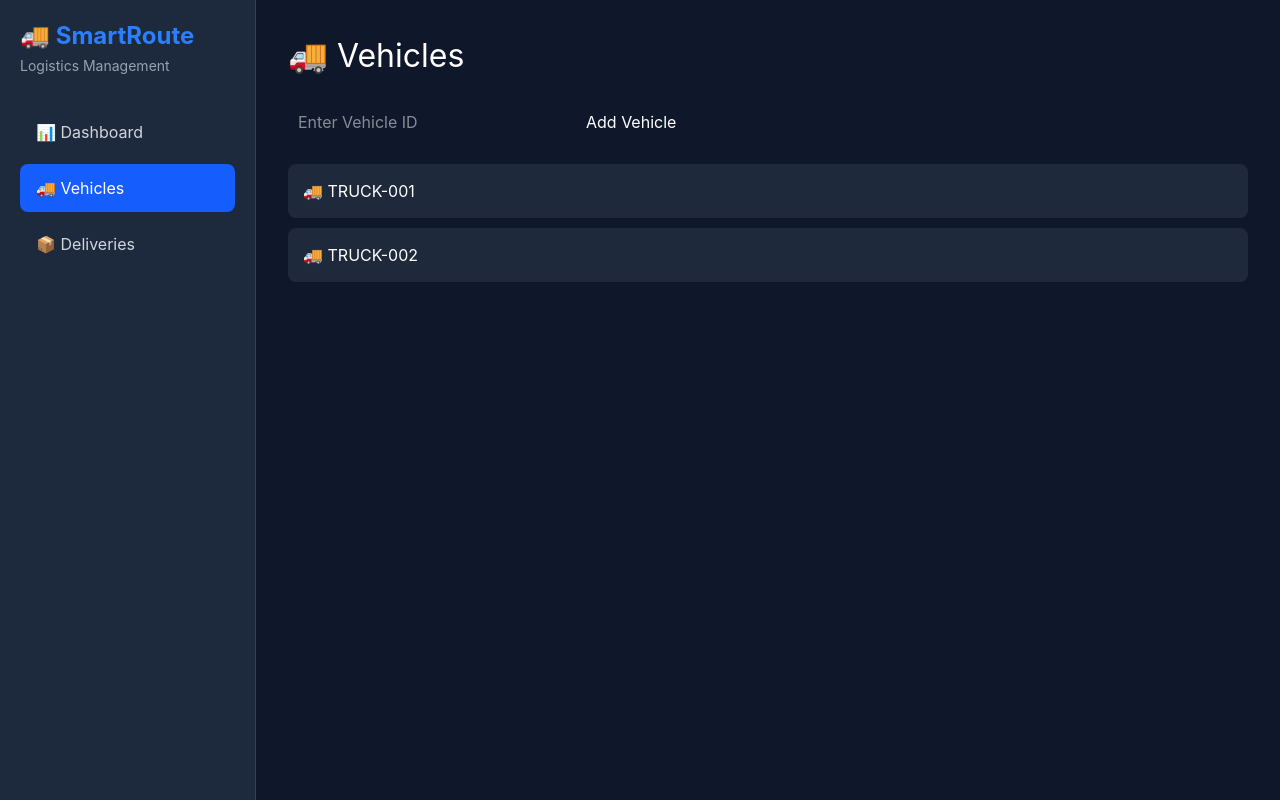
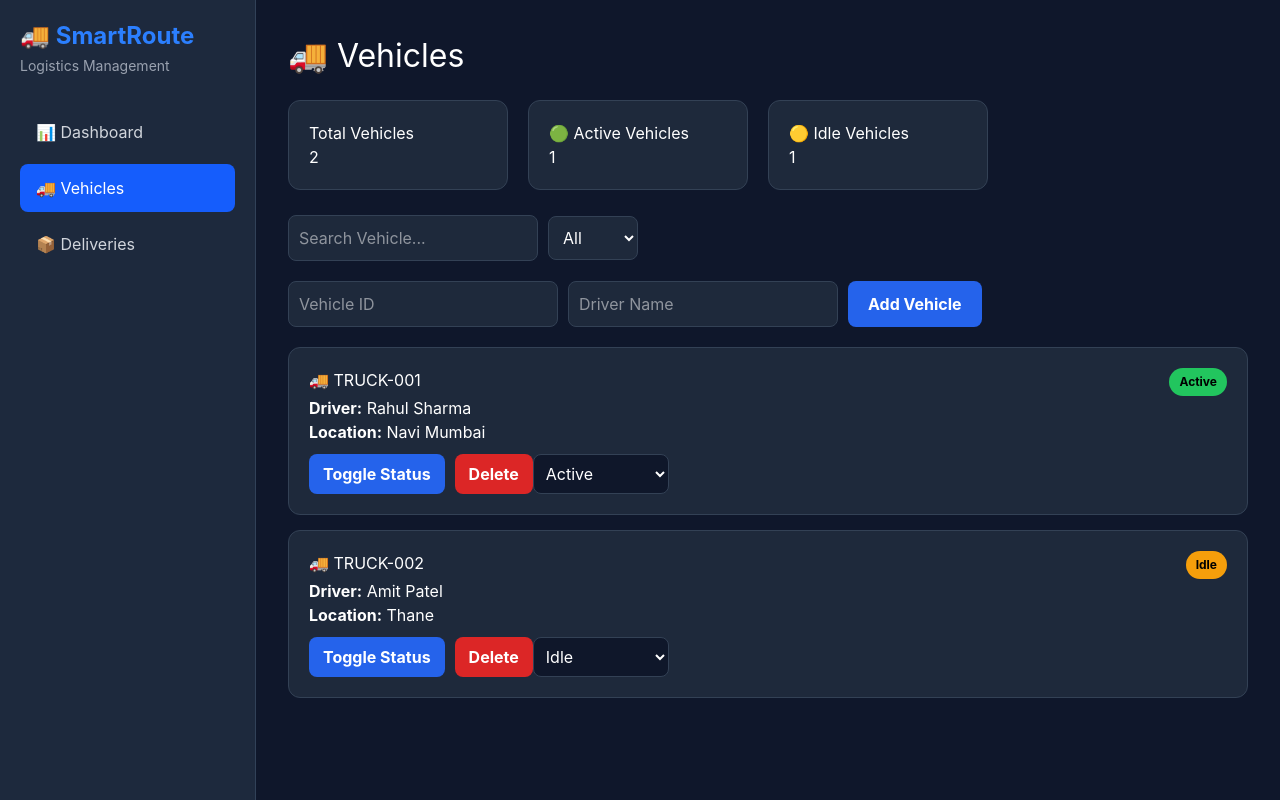
Before and after one commit to harshskarki/SmartRoute-Logistics-Management-System, a React (Vite) app: page /vehicles in a window 1280 px wide. Built offline with nearby package versions, Linux system fonts and the light colour scheme.

Commit message:
Complete Phase 3 Vehicle Management Module

```diff
--- a/src/pages/Vehicles.jsx
+++ b/src/pages/Vehicles.jsx
@@ -2,18 +2,107 @@ import { useState } from "react";
 
 function Vehicles() {
  const [vehicles, setVehicles] = useState([
-    "TRUCK-001",
-    "TRUCK-002"
+  {
+    id: "TRUCK-001",
+    driver: "Rahul Sharma",
+    status: "Active",
+    location: "Navi Mumbai",
+  },
+  {
+    id: "TRUCK-002",
+    driver: "Amit Patel",
+    status: "Idle",
+    location: "Thane",
+  },
 ]);
 
-  const [vehicleId, setVehicleId] = useState("");
+  const [vehicleId, setVehicleId] =
+    useState("");
+
+  const [driverName, setDriverName] =
+    useState("");
+
+    const activeVehicles =
+  vehicles.filter(
+    (vehicle) =>
+      vehicle.status === "Active"
+  ).length;
+
+const idleVehicles =
+  vehicles.filter(
+    (vehicle) =>
+      vehicle.status === "Idle"
+  ).length;
+
+const totalVehicles =
+  vehicles.length;
+
+    const [searchTerm, setSearchTerm] =
+    useState("");
+
+  const [filterStatus, setFilterStatus] =
+    useState("All");
 
   const addVehicle = () => {
   if (vehicleId.trim() === "") return;
 
-    setVehicles([...vehicles, vehicleId]);
+      const toggleVehicleStatus = (id) => {
+  setVehicles((prev) =>
+    prev.map((vehicle) =>
+      vehicle.id === id
+        ? {
+            ...vehicle,
+            status:
+              vehicle.status ===
+              "Active"
+                ? "Idle"
+                : "Active",
+          }
+        : vehicle
+    )
+  );
+};
+
+      const deleteVehicle = (id) => {
+  setVehicles((prev) =>
+    prev.filter(
+      (vehicle) => vehicle.id !== id
+    )
+  );
+};
+
+  const newVehicle = {
+  id: vehicleId,
+  driver:
+    driverName.trim() || "Not Assigned",
+  status: "Idle",
+  location: "Warehouse",
+};
+
+  setVehicles([...vehicles, newVehicle]);
+
 setVehicleId("");
+setDriverName("");
 };
+
+    const filteredVehicles =
+  vehicles.filter((vehicle) => {
+    const matchesSearch =
+      vehicle.id
+        .toLowerCase()
+        .includes(
+          searchTerm.toLowerCase()
+        );
+
+    const matchesStatus =
+      filterStatus === "All" ||
+      vehicle.status === filterStatus;
+
+    return (
+      matchesSearch &&
+      matchesStatus
+    );
+  });
 
   return (
     <div>
@@ -28,43 +117,283 @@ function Vehicles() {
 
             <div
   style={{
+    display: "flex",
+    gap: "20px",
+    flexWrap: "wrap",
+    marginBottom: "25px",
+  }}
+>
+  <div
+    style={{
+      background: "#1e293b",
+      padding: "20px",
+      borderRadius: "12px",
+      width: "220px",
+      border: "1px solid #334155",
+    }}
+  >
+    <h4>Total Vehicles</h4>
+
+    <h2>{totalVehicles}</h2>
+  </div>
+
+  <div
+    style={{
+      background: "#1e293b",
+      padding: "20px",
+      borderRadius: "12px",
+      width: "220px",
+      border: "1px solid #334155",
+    }}
+  >
+    <h4>🟢 Active Vehicles</h4>
+
+    <h2>{activeVehicles}</h2>
+  </div>
+
+  <div
+    style={{
+      background: "#1e293b",
+      padding: "20px",
+      borderRadius: "12px",
+      width: "220px",
+      border: "1px solid #334155",
+    }}
+  >
+    <h4>🟡 Idle Vehicles</h4>
+
+    <h2>{idleVehicles}</h2>
+  </div>
+</div>
+
+          <input
+  type="text"
+  placeholder="Search Vehicle..."
+  value={searchTerm}
+  onChange={(e) =>
+    setSearchTerm(e.target.value)
+  }
+  style={{
+    padding: "10px",
+    marginBottom: "20px",
+    borderRadius: "8px",
+    border: "1px solid #334155",
+    background: "#1e293b",
+    color: "white",
+    width: "250px",
+  }}
+/>
+
+    <select
+  value={filterStatus}
+  onChange={(e) =>
+    setFilterStatus(e.target.value)
+  }
+  style={{
+    padding: "10px",
+    marginLeft: "10px",
+    marginBottom: "20px",
+    borderRadius: "8px",
+    background: "#1e293b",
+    color: "white",
+    border: "1px solid #334155",
+  }}
+>
+  <option value="All">
+    All
+  </option>
+
+  <option value="Active">
+    Active
+  </option>
+
+  <option value="Idle">
+    Idle
+  </option>
+</select>
+
+      <div
+        style={{
+          display: "flex",
+          gap: "10px",
+          flexWrap: "wrap",
           marginBottom: "20px",
         }}
       >
         <input
           value={vehicleId}
           onChange={(e) =>
-            setVehicleId(e.target.value)
+            setVehicleId(
+              e.target.value
+            )
           }
-          placeholder="Enter Vehicle ID"
+          placeholder="Vehicle ID"
           style={{
             padding: "10px",
-            marginRight: "10px",
+            borderRadius: "8px",
+            border:
+              "1px solid #334155",
+            background: "#1e293b",
+            color: "white",
+          }}
+        />
+
+        <input
+          value={driverName}
+          onChange={(e) =>
+            setDriverName(
+              e.target.value
+            )
+          }
+          placeholder="Driver Name"
+          style={{
+            padding: "10px",
+            borderRadius: "8px",
+            border:
+              "1px solid #334155",
+            background: "#1e293b",
+            color: "white",
           }}
         />
 
         <button
           onClick={addVehicle}
           style={{
+            background: "#2563eb",
+            color: "white",
+            border: "none",
             padding: "10px 20px",
+            borderRadius: "8px",
             cursor: "pointer",
+            fontWeight: "bold",
           }}
         >
           Add Vehicle
         </button>
       </div>
 
-      {vehicles.map((vehicle, index) => (
+      {filteredVehicles.map((vehicle) => (
   <div
-          key={index}
+    key={vehicle.id}
     style={{
       background: "#1e293b",
-            padding: "15px",
-            marginBottom: "10px",
-            borderRadius: "8px",
+      padding: "20px",
+      marginBottom: "15px",
+      borderRadius: "12px",
+      border: "1px solid #334155",
     }}
   >
-          🚚 {vehicle}
+    <div
+      style={{
+        display: "flex",
+        justifyContent: "space-between",
+      }}
+    >
+      <h3>🚚 {vehicle.id}</h3>
+
+      <span
+        style={{
+          background:
+            vehicle.status === "Active"
+              ? "#22c55e"
+              : "#f59e0b",
+          color: "black",
+          padding: "5px 10px",
+          borderRadius: "20px",
+          fontWeight: "bold",
+          fontSize: "12px",
+        }}
+      >
+        {vehicle.status}
+      </span>
+    </div>
+
+    <p>
+      <strong>Driver:</strong>{" "}
+      {vehicle.driver}
+    </p>
+
+    <p>
+      <strong>Location:</strong>{" "}
+      {vehicle.location}
+    </p>
+
+          <button
+  onClick={() =>
+    toggleVehicleStatus(
+      vehicle.id
+    )
+  }
+  style={{
+    marginTop: "10px",
+    background: "#2563eb",
+    color: "white",
+    border: "none",
+    padding: "8px 14px",
+    borderRadius: "8px",
+    cursor: "pointer",
+    fontWeight: "bold",
+  }}
+>
+  Toggle Status
+</button>
+
+      <button
+  onClick={() =>
+    deleteVehicle(vehicle.id)
+  }
+  style={{
+    marginTop: "10px",
+    marginLeft: "10px",
+    background: "#dc2626",
+    color: "white",
+    border: "none",
+    padding: "8px 14px",
+    borderRadius: "8px",
+    cursor: "pointer",
+    fontWeight: "bold",
+  }}
+>
+  Delete
+</button>
+
+        <select
+  value={vehicle.status}
+  onChange={(e) => {
+    const updatedVehicles =
+      vehicles.map((v) =>
+        v.id === vehicle.id
+          ? {
+              ...v,
+              status: e.target.value,
+            }
+          : v
+      );
+
+    setVehicles(updatedVehicles);
+  }}
+  style={{
+    marginTop: "10px",
+    padding: "8px",
+    borderRadius: "8px",
+    background: "#0f172a",
+    color: "white",
+    border: "1px solid #334155",
+  }}
+>
+  <option value="Active">
+    Active
+  </option>
+
+  <option value="Idle">
+    Idle
+  </option>
+
+  <option value="Maintenance">
+    Maintenance
+  </option>
+</select>
+
   </div>
 ))}
     </div>
```
Lines whose indentation alone changed are shown as unchanged.
